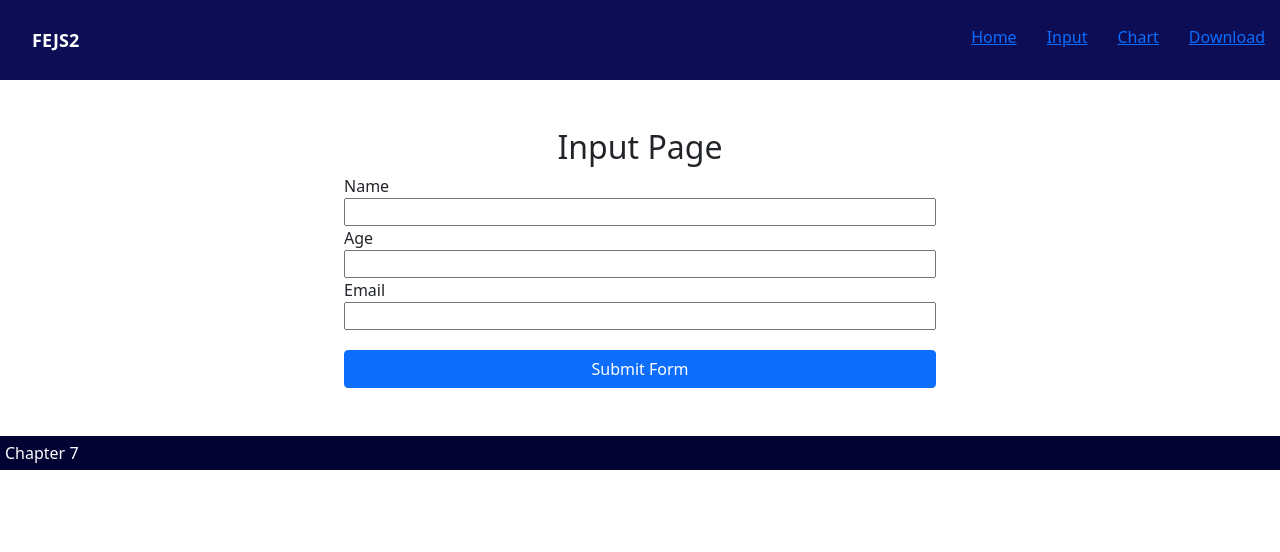
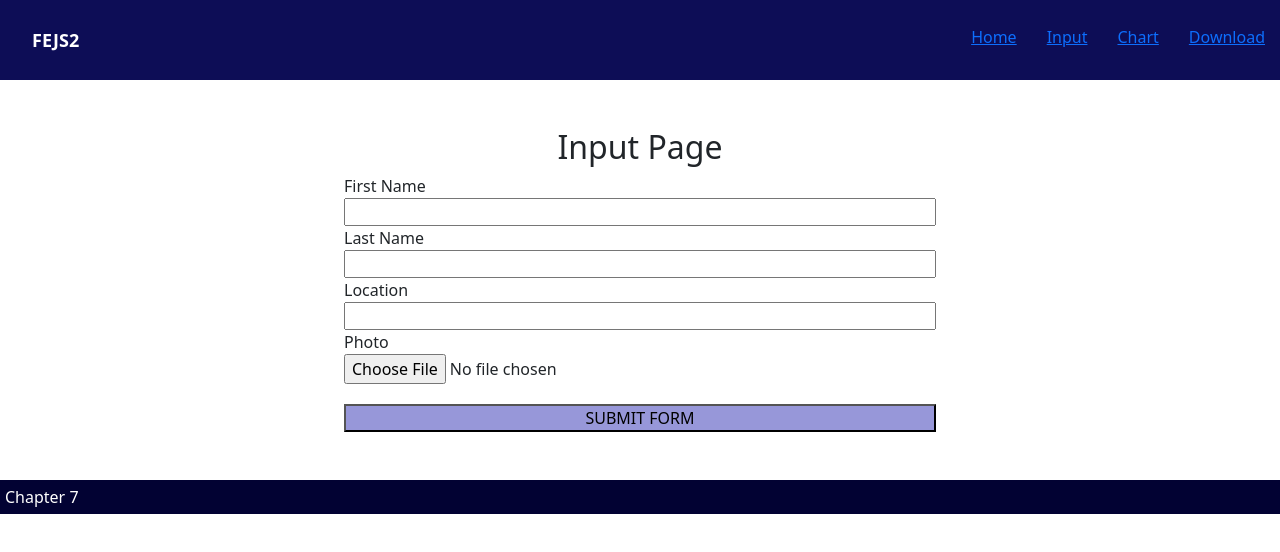
Before and after one commit to sesilkv/challenge-07, a Next.js app: page /input in a window 1280 px wide. Shown: the top 552 px of the page. Built offline with nearby package versions, Linux system fonts and the light colour scheme.

Commit message:
home&input (api error 403)

```diff
--- a/components/Card/Card.js
+++ b/components/Card/Card.js
@@ -7,9 +7,6 @@ export default function Card() {
     <div className={styles.card}>
           <div className={styles.wrapper}>
             <DataCard />
-            <DataCard />
-            <DataCard />
-            <DataCard /><DataCard /><DataCard /><DataCard />
         </div>
     </div>
   )
--- a/pages/input.js
+++ b/pages/input.js
@@ -2,8 +2,36 @@ import React from 'react'
 import Head from 'next/head'
 import { Button } from 'react-bootstrap'
 import styles from "../styles/input.module.css"
+import { useRef } from 'react'
+import axios from 'axios'
+
 
 export default function input() {
+
+
+  const inputFirstname =useRef();
+  const inputLastname = useRef();
+  const inputLocation = useRef();
+  const inputPhoto = useRef();
+  const handleSubmit = async (event) => {
+    event.preventDefault();
+    const user ={
+      firstname:inputFirstname.current.value,
+      lastname:inputLastname.current.value,
+      location:inputLocation.current.value
+    }
+    // console.log(user)
+    console.log(inputPhoto.current.files);
+    const formData = new FormData();
+    formData.append('data', JSON.stringify(user))
+    Array.from(inputPhoto.current.files).forEach(file=>{
+      formData.append('files.photo',file,file.name)
+    })
+    const res = await
+    axios.post('https://fejs-c7-api.herokuapp.com/api/students/',formData)
+    console.log(res.data)
+
+    };
   return (
     <div className={styles.input}>
         <Head>
@@ -13,16 +41,90 @@ export default function input() {
         </Head>
         <div className={styles.inputForm}>
             <h2 style={{textAlign: "center"}}>Input Page</h2>
-            <form action="/" method="post" className={styles.form}>
-                <label>Name</label>
-                <input type="text" id="name" name="name" />
-                <label>Age</label>
-                <input type="number" id="age" name="age" />
-                <label>Email</label>
-                <input type="text" id="email" name="email" />
-                <Button type="submit" className={styles.btn}>Submit Form</Button>
+            <form onSubmit={handleSubmit} action="/" method="post" className={styles.form}>
+                <label>First Name</label>
+                <input type="text" id="firstname" name="firstname" ref={inputFirstname} />
+                <label>Last Name</label>
+                <input type="text" id="lastname" name="lastname" ref={inputLastname} />
+                <label>Location</label>
+                <input type="text" id="location" name="location" ref={inputLocation}/>
+                <label>Photo</label>
+                <input type="file" id="photo" name="photo" ref={inputPhoto}/>
+                <input type="submit" className={styles.btn} value="SUBMIT FORM" />
             </form>
         </div>
     </div>
   )
 }
+
+// import React, {useRef as useRef} from 'react'
+// import Head from 'next/head'
+// import { Button } from 'react-bootstrap'
+// import styles from "../styles/input.module.css"
+// import axios from 'axios'
+// import {useDropzone} from 'react-dropzone'
+
+// export default function input() {
+
+//   const { acceptedFiles, getRootProps, getInputProps } = useDropzone();
+//   const files = acceptedFiles.map((file) => (
+//     <li key={file.path}>
+//       {file.path} - {file.size} bytes
+//     </li>
+//   ));
+
+//   const inputFirstname = useRef("");
+//   const inputLastname = useRef("");
+//   const inputLocation = useRef("");
+//   const inputPhoto = useRef("");
+
+//   const formSubmitHandler = async (event) => {
+//     event.preventDefault();
+//     const submittedData = {
+//       firstname: inputFirstname.current.value,
+//       lastname: inputLastname.current.value,
+//       location: inputLocation.current.value,
+//     };
+
+//   const formData = new FormData();
+
+//   formData.append("data", JSON.stringify(submittedData));
+//   acceptedFiles.forEach((file) => {
+//     formData.append("files.photo", file, file.path);
+//   });
+
+//   const res = await axios.post(
+//     "https://fejs-c7-api.herokuapp.com/api/students/",
+//     formData
+//   );
+//   console.log(res.data);
+// };
+
+//   return (
+//     <div className={styles.input}>
+//         <Head>
+//             <title>Input</title>
+//             <meta name="description" content="Generated by create next app" />
+//             <link rel="icon" href="/favicon.ico" />
+//         </Head>
+//         <div className={styles.inputForm}>
+//             <h2 style={{textAlign: "center"}}>Input Page</h2>
+//             <form onSubmit={formSubmitHandler} className={styles.form}>
+//                   <label>First Name</label>
+//                   <input type="text" id="firstname" name="firstname" inputRef={inputFirstname} required />
+//                   <label>Last Name</label>
+//                   <input type="text" id="lastname" name="lastname" inputRef={inputLastname} required/>
+//                   <label>Location</label>
+//                   <input type="text" id="location" name="location" inputRef={inputLocation} required/>
+//                   <label>Photo</label>
+//                   <div {...getRootProps({className: "dropzone"})}>
+//                     <input {...getInputProps()}></input>
+//                     <p>Click to select files</p>
+//                   </div>
+//                   <ul>{files}</ul>
+//                 <Button type="submit" value={"SUBMIT FORM"} className={styles.btn}>Submit Form</Button>
+//             </form>
+//         </div>
+//     </div>
+//   )
+// }
--- a/styles/input.module.css
+++ b/styles/input.module.css
@@ -13,4 +13,5 @@
 
 .btn {
     margin-top: 20px;
+    background-color: rgb(151, 151, 217);
 }
```
Also changed, not shown: components/Card/DataCard.js (+45 -6 lines), package.json (+6 -1 lines), pages/students/[id].js (added, +56 -0 lines), 1 other file (tests, documents, lock files or other folders).
